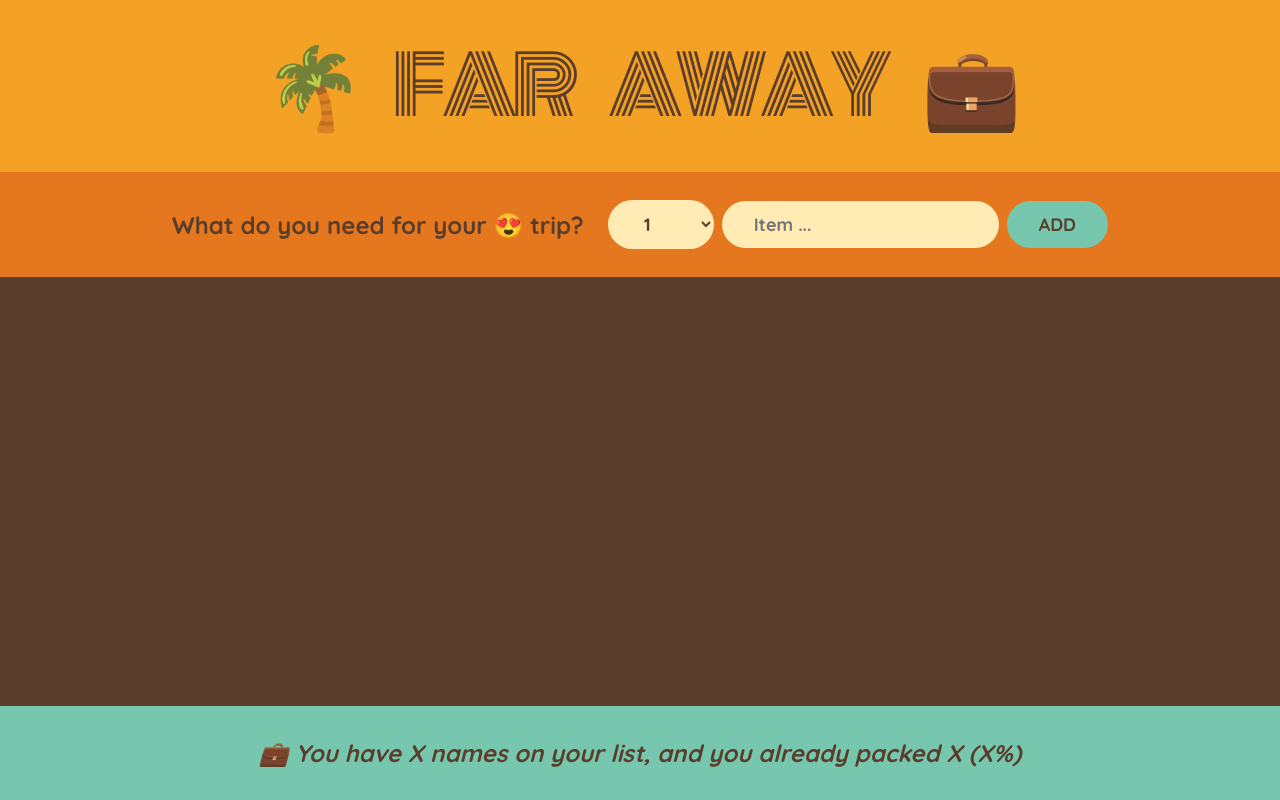
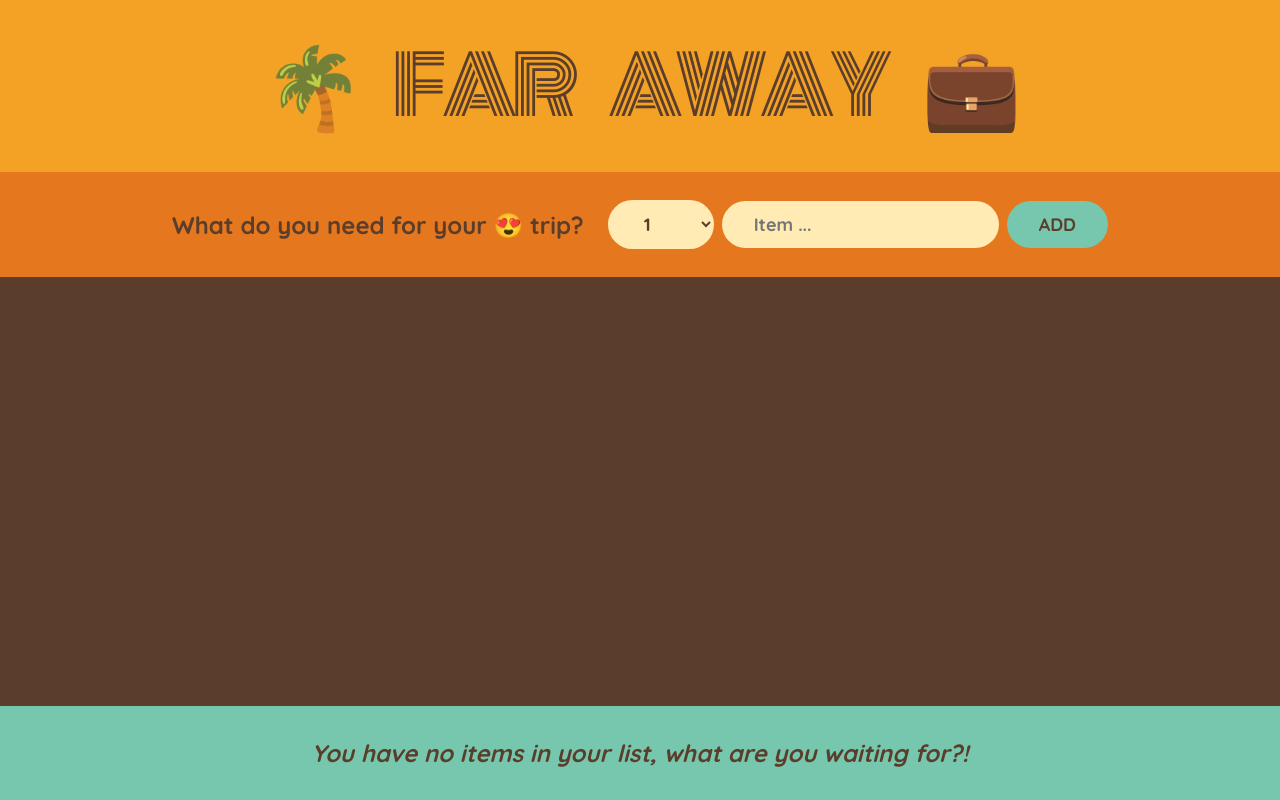
Before and after one commit to WawanWidiantara/travel-list, a React (Create React App) app: page / in a window 1280 px wide. Built offline with nearby package versions, Linux system fonts and the light colour scheme.

Commit message:
Update Stats component to display item statistics

```diff
--- a/src/App.js
+++ b/src/App.js
@@ -28,7 +28,7 @@ export default function App() {
         onRemoveItem={handleRemoveItem}
         onToggleItem={handleToggleItem}
       />
-      <Stats />
+      <Stats items={items} />
     </div>
   );
 }
@@ -114,10 +114,26 @@ function Items({ item, onRemoveItem, onToggleItem }) {
   );
 }
 
-function Stats() {
+function Stats({ items }) {
+  const numItem = items.length;
+  const numPacked = items.filter((item) => item.packed).length;
+  const precentage = Math.round((numPacked / numItem) * 100);
+
+  if (!numItem)
+    return (
+      <footer className="stats">
+        <em>You have no items in your list, what are you waiting for?!</em>
+      </footer>
+    );
+
   return (
     <footer className="stats">
-      <em>💼 You have X names on your list, and you already packed X (X%)</em>
+      <em>
+        {numPacked === numItem
+          ? "You are ready to go!"
+          : `💼 You have ${numItem} names on your list, and you already packed
+        ${numPacked} (${precentage}%)`}
+      </em>
     </footer>
   );
 }
```
